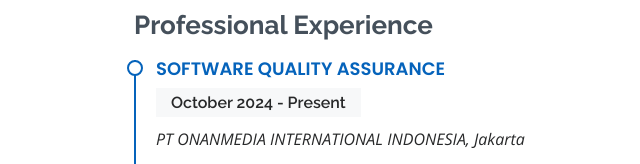
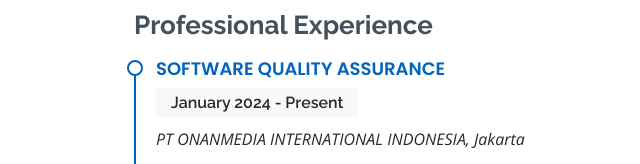
Before and after one commit to iqbalghazali/iqbalghazali.github.io, a plain HTML site: page index.html in a window 1280 px wide. Shown: the part 3375-3539 px from the top of the page, 10-650 px from the left. Drawn offline with nearby package versions, Linux system fonts and the light colour scheme.

Commit message:
Update index.html

```diff
--- a/index.html
+++ b/index.html
@@ -206,7 +206,7 @@
               <h3 class="resume-title">Professional Experience</h3>
               <div class="resume-item">
                 <h4>Software Quality Assurance</h4>
-                <h5>October 2024 - Present</h5>
+                <h5>January 2024 - Present</h5>
                 <p><em>PT ONANMEDIA INTERNATIONAL INDONESIA, Jakarta</em></p>
                 <ul>
                   <li>Creating test plans that outline methodologies, test scenarios, and quality standards for evaluating the software.</li>
```
